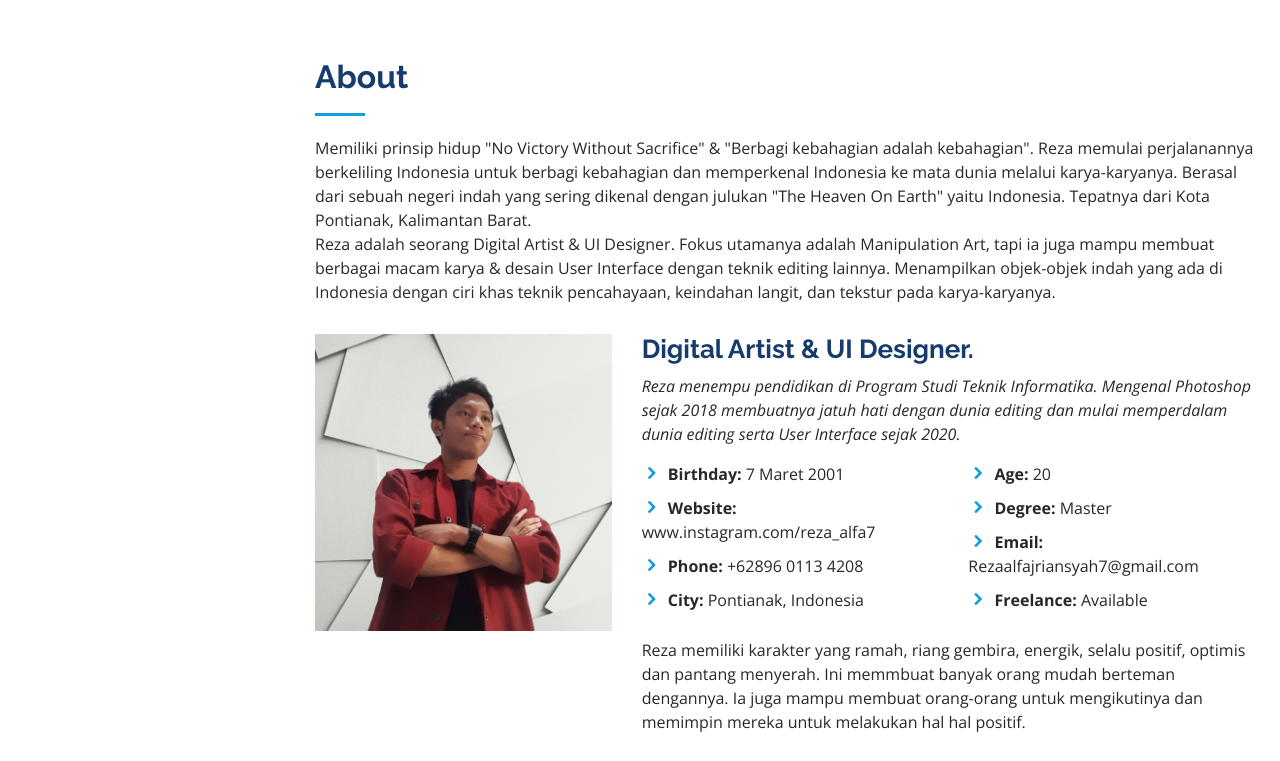
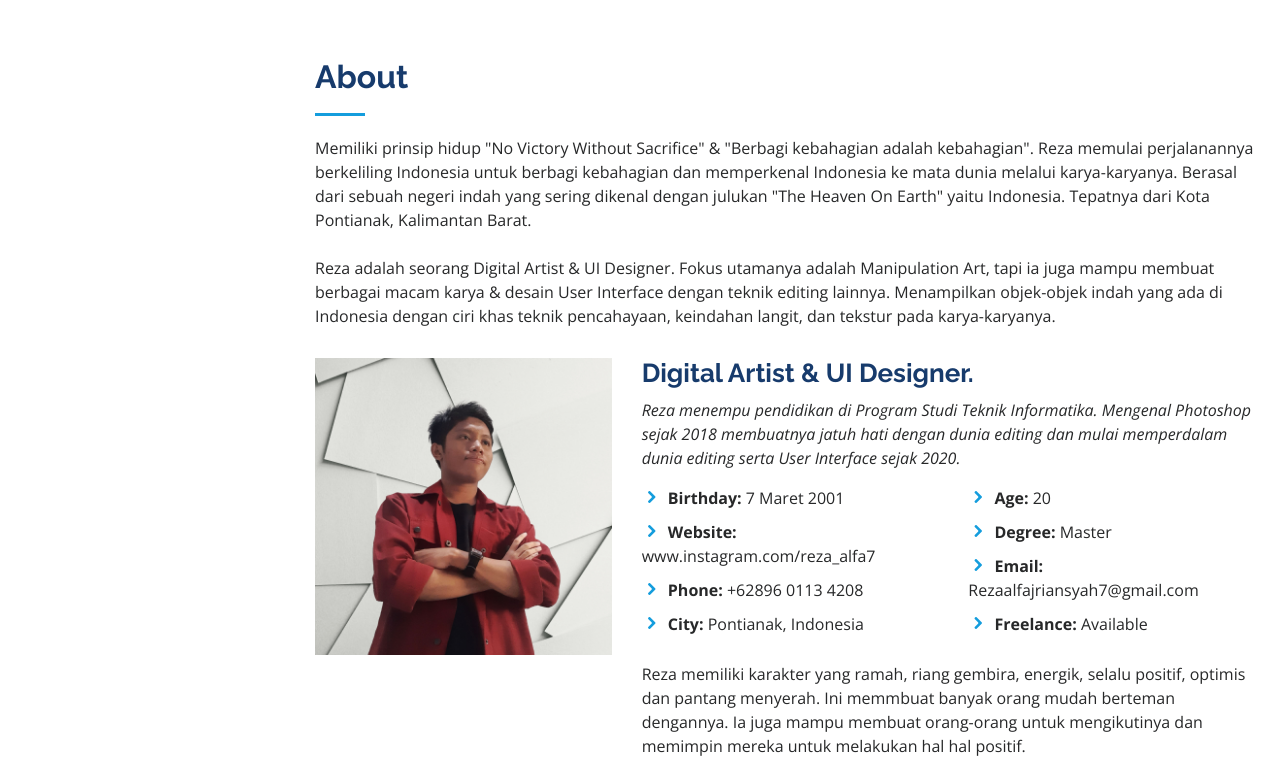
Before and after one commit to Reza-Alfajri/Reza-Alfajri.github.io, a plain HTML site: page index.html in a window 1280 px wide. Shown: the part 802-1563 px from the top of the page. Drawn offline with nearby package versions, Linux system fonts and the light colour scheme.

Commit message:
Update index.html

```diff
--- a/index.html
+++ b/index.html
@@ -83,7 +83,7 @@
           <h2>About</h2>
           <p>Memiliki prinsip hidup "No Victory Without Sacrifice" & "Berbagi kebahagian adalah kebahagian". Reza memulai perjalanannya berkeliling Indonesia untuk berbagi kebahagian
             dan memperkenal Indonesia ke mata dunia melalui karya-karyanya. Berasal dari sebuah negeri indah yang sering dikenal dengan julukan "The Heaven On Earth"
-            yaitu Indonesia. Tepatnya dari Kota Pontianak, Kalimantan Barat. <br>
+            yaitu Indonesia. Tepatnya dari Kota Pontianak, Kalimantan Barat. <br><br>
             Reza adalah seorang Digital Artist & UI Designer. Fokus utamanya adalah Manipulation Art, tapi ia juga mampu membuat berbagai macam karya & desain User Interface
             dengan teknik editing lainnya. Menampilkan objek-objek indah yang ada di Indonesia dengan ciri khas
             teknik pencahayaan, keindahan langit, dan tekstur pada karya-karyanya.</p>
```
